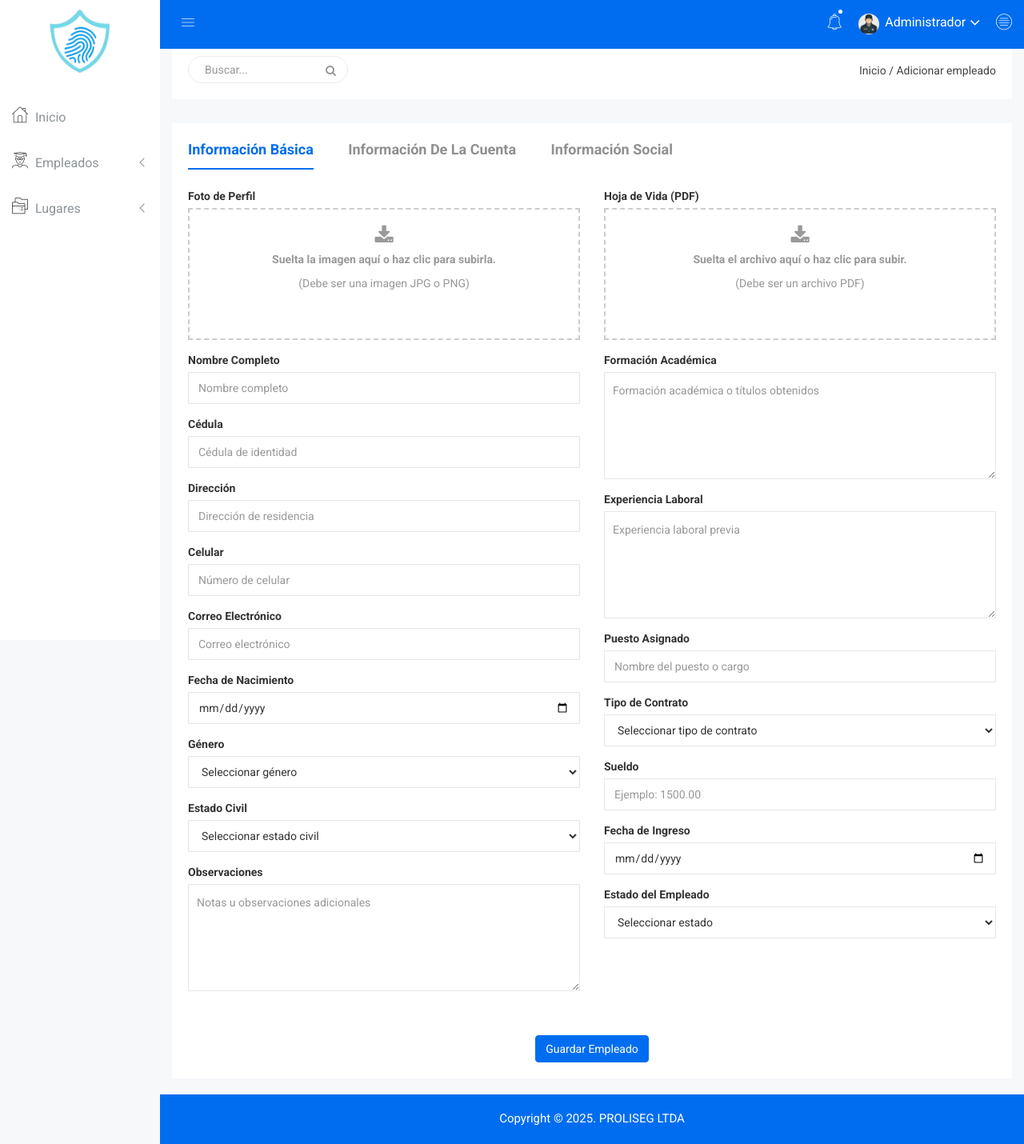
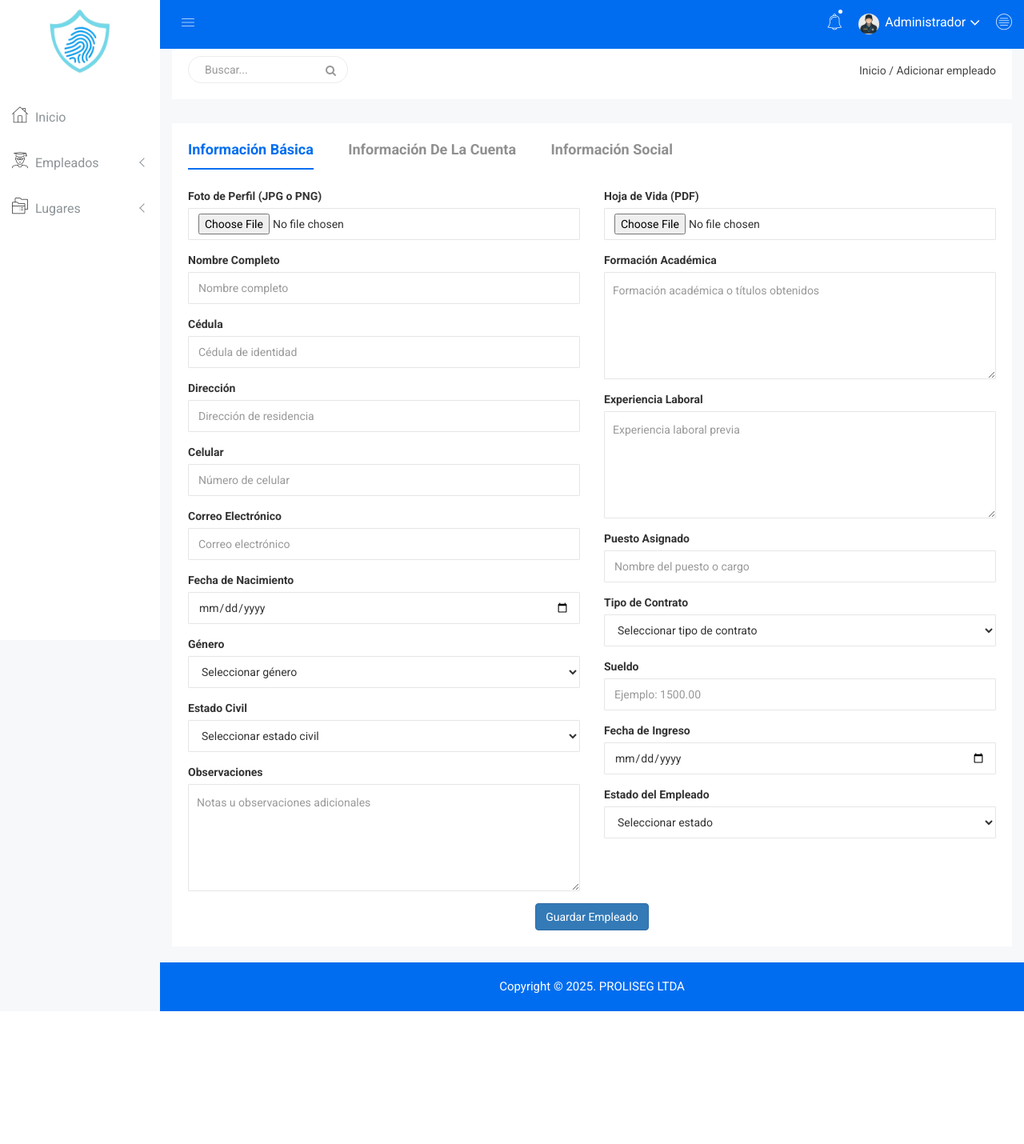
Before and after one commit to Javisolarte/prolisegeempleados, a PHP site: page /agregar-empleado.html in a window 1280 px wide. Shown: the whole page at 80% size. After the commit the page ends 1264 px from the top, so only its background shows below. Run offline with PHP 8.4, Linux system fonts and the light colour scheme; some web fonts are replaced.

Commit message:
agregar empleado version 6

```diff
--- a/agregar-empleado.html
+++ b/agregar-empleado.html
@@ -266,20 +266,14 @@
                                 <div class="col-lg-12 col-md-12 col-sm-12 col-xs-12">
                                     <div class="review-content-section">
                                         <div id="dropzone1" class="pro-ad">
-                                           <form action="registrar_empleado.php" method="POST" enctype="multipart/form-data" class="dropzone dropzone-custom needsclick add-empleado" id="empleado-upload">
+                                          <form action="registrar_empleado.php" method="POST" enctype="multipart/form-data" id="form-empleado">
     <div class="row">
         <!-- Columna izquierda -->
-                                                    <div class="col-lg-6 col-md-6 col-sm-6 col-xs-12">
-
+        <div class="col-lg-6">
             <!-- Foto de Perfil -->
-                                                        <div class="form-group alert-up-pd">
-                                                            <label>Foto de Perfil</label>
-                                                            <div class="dz-message needsclick download-custom">
-                                                                <i class="fa fa-download edudropnone" aria-hidden="true"></i>
-                                                                <h2 class="edudropnone">Suelta la imagen aquí o haz clic para subirla.</h2>
-                                                                <p class="edudropnone"><span class="note needsclick">(Debe ser una imagen JPG o PNG)</span></p>
-                                                                <input name="foto_perfil_ruta" type="file" class="hd-pro-img" accept="image/*" >
-                                                            </div>
+            <div class="form-group">
+                <label>Foto de Perfil (JPG o PNG)</label>
+                <input type="file" name="foto_perfil_ruta" accept="image/jpeg,image/png" class="form-control" required>
             </div>
 
             <div class="form-group">
@@ -337,21 +331,14 @@
                 <label>Observaciones</label>
                 <textarea name="observaciones" class="form-control" placeholder="Notas u observaciones adicionales"></textarea>
             </div>
-
         </div>
 
         <!-- Columna derecha -->
-                                                    <div class="col-lg-6 col-md-6 col-sm-6 col-xs-12">
-
-                                                        <!-- Hoja de Vida -->
-                                                        <div class="form-group alert-up-pd">
+        <div class="col-lg-6">
+            <!-- Hoja de Vida PDF -->
+            <div class="form-group">
                 <label>Hoja de Vida (PDF)</label>
-                                                            <div class="dz-message needsclick download-custom">
-                                                                <i class="fa fa-download edudropnone" aria-hidden="true"></i>
-                                                                <h2 class="edudropnone">Suelta el archivo aquí o haz clic para subir.</h2>
-                                                                <p class="edudropnone"><span class="note needsclick">(Debe ser un archivo PDF)</span></p>
-                                                                <input name="hoja_vida_ruta" type="file" class="hd-pro-img" accept="application/pdf" >
-                                                            </div>
+                <input type="file" name="hoja_vida_ruta" accept="application/pdf" class="form-control" required>
             </div>
 
             <div class="form-group">
@@ -399,20 +386,14 @@
                     <option value="Inactivo">Inactivo</option>
                 </select>
             </div>
-
         </div>
     </div>
 
-                                                <!-- Botón de envío -->
-                                                <br><br>
-                                                <div class="row">
-                                                    <div class="col-lg-12">
-                                                        <div class="payment-adress text-center">
-                                                            <button type="submit" class="btn btn-primary waves-effect waves-light">Guardar Empleado</button>
-                                                        </div>
-                                                    </div>
+    <div class="text-center mt-3">
+        <button type="submit" class="btn btn-primary" id="submitBtn">Guardar Empleado</button>
     </div>
 </form>
+
 
                                         </div>
                                     </div>
```
Also changed, not shown: registrar_empleado.php (+43 -33 lines). Lines whose indentation alone changed are shown as unchanged.
